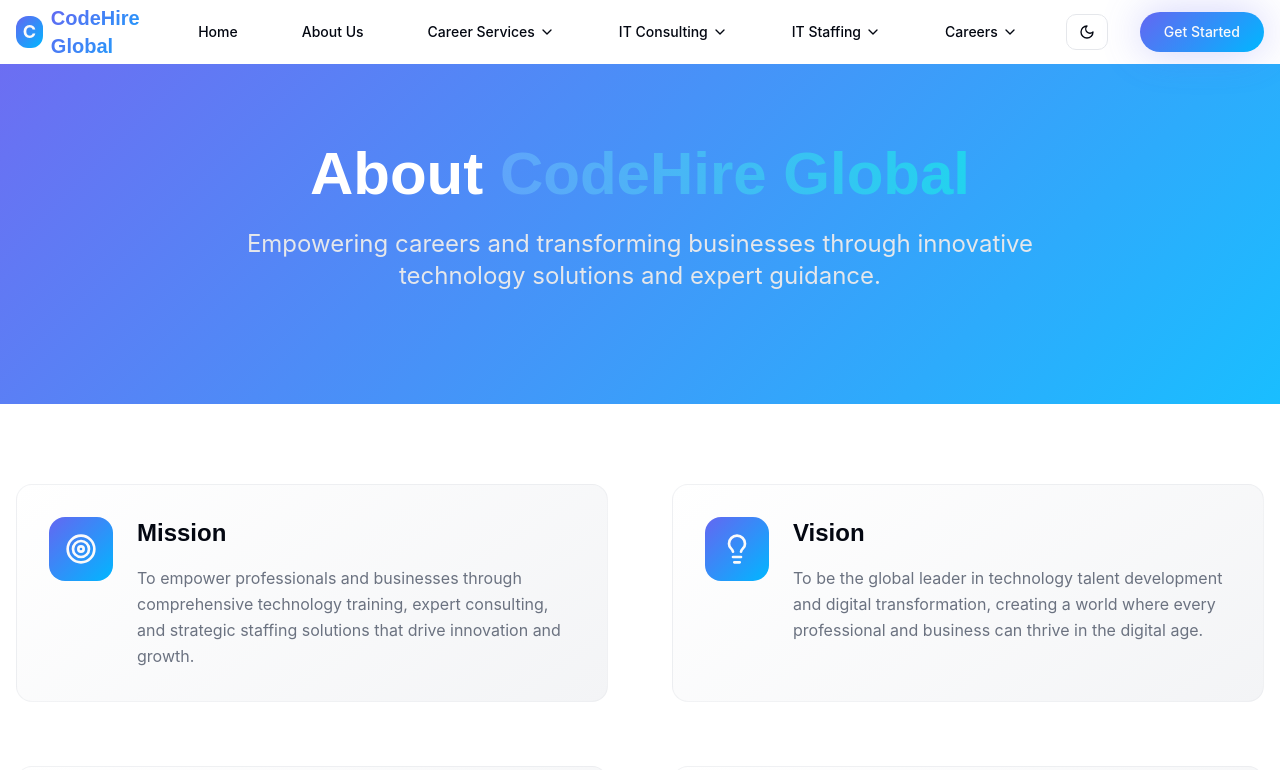
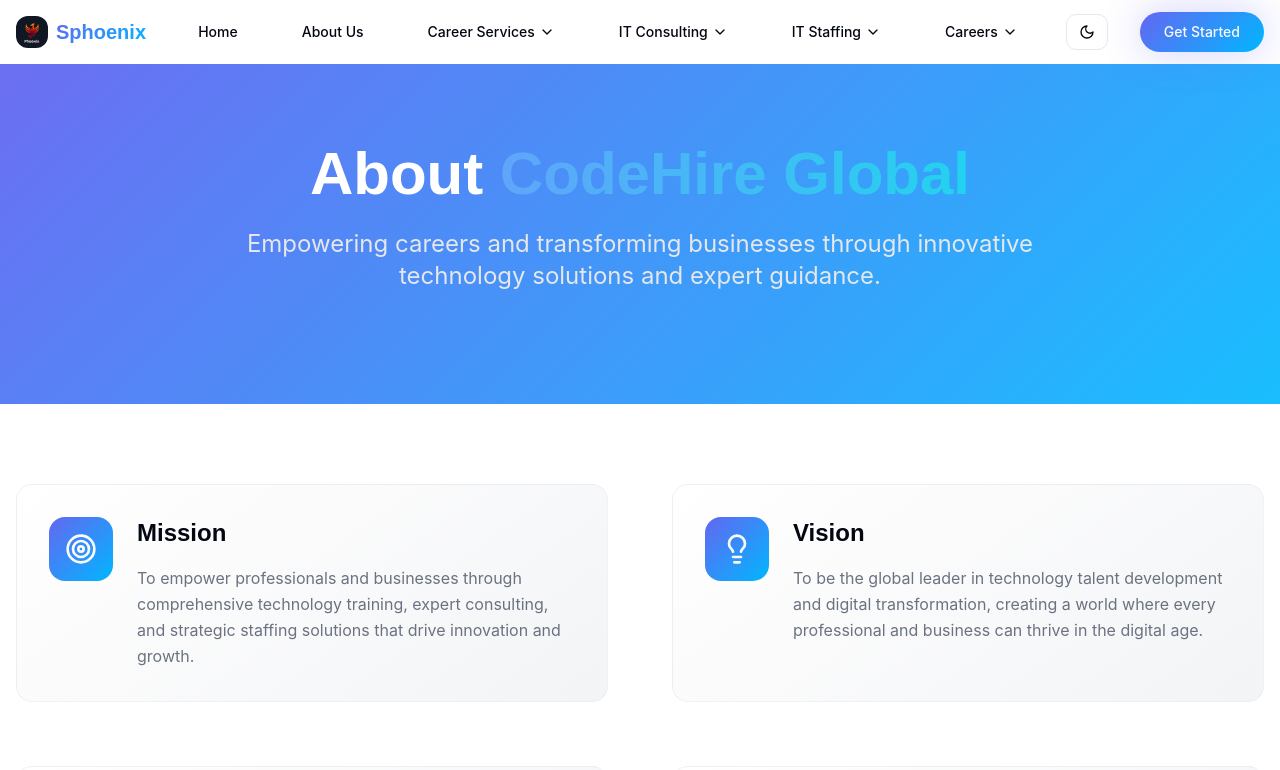
Before and after one commit to SuryamaheshPenke/Sphoenix, a React (Vite) app: page /about in a window 1280 px wide. Shown: the top 770 px of the page. Built offline with nearby package versions, Linux system fonts and the light colour scheme; the HTML template or start-up script is replaced by a standard one.

Commit message:
Add company name and icon

```diff
--- a/index.html
+++ b/index.html
@@ -3,12 +3,12 @@
   <head>
     <meta charset="UTF-8" />
     <meta name="viewport" content="width=device-width, initial-scale=1.0" />
-    <title>CodeHire Global - IT Consulting, Training & Staffing Solutions</title>
+    <title>Sphoenix - IT Consulting, Training & Staffing Solutions</title>
     <meta name="description" content="Leading IT consulting company specializing in digital transformation, technology training, and strategic staffing. Empowering careers and transforming businesses globally." />
-    <meta name="author" content="CodeHire Global" />
+    <meta name="author" content="Sphoenix" />
     <meta name="keywords" content="IT consulting, technology training, digital transformation, IT staffing, career services, software development, cloud computing" />
 
-    <meta property="og:title" content="CodeHire Global - IT Consulting, Training & Staffing Solutions" />
+    <meta property="og:title" content="Sphoenix - IT Consulting, Training & Staffing Solutions" />
     <meta property="og:description" content="Leading IT consulting company specializing in digital transformation, technology training, and strategic staffing. Empowering careers and transforming businesses globally." />
     <meta property="og:type" content="website" />
     <meta property="og:image" content="https://lovable.dev/opengraph-image-p98pqg.png" />
--- a/src/components/Navigation.tsx
+++ b/src/components/Navigation.tsx
@@ -89,11 +89,15 @@ const Navigation = () => {
             onClick={() => handleNavigation('/')}
             className="flex items-center space-x-2 cursor-pointer hover-scale"
           >
-            <div className="w-8 h-8 bg-gradient-primary rounded-lg flex items-center justify-center">
-              <span className="text-primary-foreground font-bold text-lg">C</span>
+            <div className="w-8 h-8 rounded-lg flex items-center justify-center overflow-hidden">
+              <img
+                src="/src/assets/phoenix-logo.png"
+                alt="Sphoenix Logo"
+                className="w-full h-full object-contain"
+              />
             </div>
             <span className="font-poppins font-bold text-xl gradient-text">
-              CodeHire Global
+              Sphoenix
             </span>
           </div>
 
```
Also changed, not shown: src/assets/phoenix-logo.png (added).
